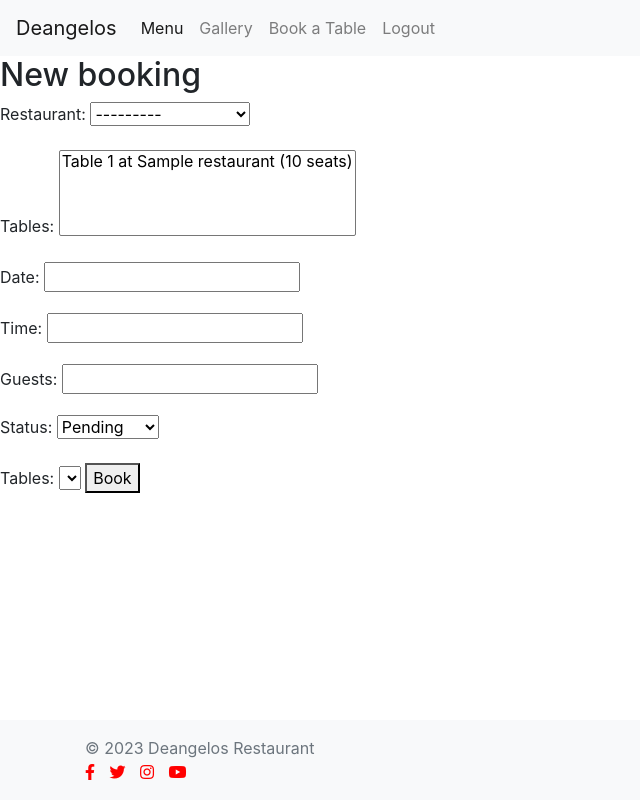
After one commit to PajoHack/restaurant-booking-system-PP4, a Django app: page /new/ in a window 1280 px wide. The commit adds this page. Shown: the whole page, without its empty margins (0-640 px from the left). Run offline with Django 3.2, Linux system fonts and the light colour scheme; a user stored in the database is signed in; tables that the repository leaves empty hold one stand-in row (values such as "Sample post"); lists and menus that the app fills with data are empty; some libraries are stand-ins or nearby versions.

Commit message:
Create new booking form, add validation to only allow logged in users to make access the form

```diff
--- /dev/null
+++ b/bookings/forms.py
@@ -0,0 +1,7 @@
+from django import forms
+from .models import Booking
+
+class BookingForm(forms.ModelForm):
+    class Meta:
+        model = Booking
+        fields = ['restaurant', 'tables', 'date', 'time', 'guests', 'status']
--- a/bookings/models.py
+++ b/bookings/models.py
@@ -21,9 +21,11 @@ class Restaurant(models.Model):
 class Table(models.Model):
     restaurant = models.ForeignKey(Restaurant, on_delete=models.CASCADE)
     table_number = models.IntegerField()
+    seats = models.IntegerField(default=4)
 
     def __str__(self):
-        return f"Table {self.table_number} at {self.restaurant.name}"
+        return f"Table {self.table_number} at {self.restaurant.name} ({self.seats} seats)"
+
 
 
 class Booking(models.Model):
@@ -35,7 +37,7 @@ class Booking(models.Model):
 
     user = models.ForeignKey(User, on_delete=models.CASCADE)
     restaurant = models.ForeignKey(Restaurant, on_delete=models.CASCADE)
-    table = models.ForeignKey(Table, on_delete=models.CASCADE)
+    tables = models.ManyToManyField(Table)
     date = models.DateField()
     time = models.TimeField()
     guests = models.IntegerField()
@@ -67,10 +69,8 @@ class Profile(models.Model):
     user = models.OneToOneField(User, on_delete=models.CASCADE)
 
     @receiver(post_save, sender=User)
-    def create_user_profile(sender, instance, created, **kwargs):
+    def create_or_update_user_profile(sender, instance, created, **kwargs):
         if created:
             Profile.objects.create(user=instance)
-
-    @receiver(post_save, sender=User)
-    def save_user_profile(sender, instance, **kwargs):
-        instance.profile.save()
+        else:
+            instance.profile.save()
--- a/bookings/urls.py
+++ b/bookings/urls.py
@@ -1,4 +1,5 @@
 from django.urls import path
+from . import views
 from .views import (RestaurantListView,
                     RestaurantDetailView, RestaurantCreateView,
                     RestaurantUpdateView, RestaurantDeleteView, MenuListView, ProfileDetailView)
@@ -12,4 +13,5 @@ urlpatterns = [
     path('restaurant/<int:pk>/delete/', RestaurantDeleteView.as_view(), name='restaurant_delete'),
     path('menu/', MenuListView.as_view(), name='menu'),
     path('accounts/profile/', ProfileDetailView.as_view(), name='profile'),
+    path('new/', views.BookingCreateView.as_view(), name='booking_new'),
 ]
--- a/bookings/views.py
+++ b/bookings/views.py
@@ -1,15 +1,15 @@
 from django.shortcuts import render
 from django.views.generic import ListView, DetailView, CreateView, UpdateView, DeleteView
-from .models import Restaurant, Table, Booking, MenuItem
+from .models import Restaurant, Table, Booking, MenuItem, Profile
 from django.urls import reverse_lazy
 from django.contrib.auth.forms import UserCreationForm
-from django.urls import reverse_lazy
 from django.views import generic
-from .models import Booking
 from django.contrib.auth.decorators import login_required
 from django.views.generic import DetailView
 from django.contrib.auth.mixins import LoginRequiredMixin
-from .models import Profile
+from .forms import BookingForm
+from django.views import View
+from django.utils.decorators import method_decorator
 
 # Create your views here.
 
@@ -55,8 +55,6 @@ class ProfileDetailView(LoginRequiredMixin, DetailView):
     def get_object(self, queryset=None):
         return self.request.user.profile
 
-
-
 # Booking Views
 
 class BookingListView(ListView):
@@ -67,10 +65,21 @@ class BookingDetailView(DetailView):
     model = Booking
     template_name = 'booking_detail.html'
 
-class BookingCreateView(CreateView):
-    model = Booking
-    template_name = 'booking_new.html'
-    fields = ('user', 'restaurant', 'table', 'date', 'time', 'guests', 'status')
+
+@method_decorator(login_required, name='dispatch')
+class BookingCreateView(View):
+    def get(self, request):
+        form = BookingForm(initial={'user': request.user})
+        return render(request, 'booking_new.html', {'form': form})
+
+    def post(self, request):
+        form = BookingForm(request.POST)
+        if form.is_valid():
+            form.save()
+            return redirect('booking_list')
+
+        return render(request, 'booking_new.html', {'form': form})
+
 
 class BookingUpdateView(UpdateView):
     model = Booking
--- a/deangelos/urls.py
+++ b/deangelos/urls.py
@@ -24,5 +24,5 @@ urlpatterns = [
     path('accounts/', include('django.contrib.auth.urls')),
     path('signup/', SignUpView.as_view(), name='signup'),
     path('login/', auth_views.LoginView.as_view(template_name='registration/login.html'), name='login'),
-    path('logout/', auth_views.LogoutView.as_view(), name='logout'),
+    path('logout/', auth_views.LogoutView.as_view(next_page='home'), name='logout'),
 ]
--- a/templates/base.html
+++ b/templates/base.html
@@ -24,12 +24,22 @@
         <li class="nav-item">
           <a class="nav-link" href="#">Gallery</a>
         </li>
+        {% if request.user.is_authenticated %}
+            <li class="nav-item">
+                <a class="nav-link" href="{% url 'booking_new' %}">Book a Table</a>
+            </li>
+            <li class="nav-item">
+                <a class="nav-link" href="{% url 'logout' %}">Logout</a>
+            </li>
+        {% else %}
             <li class="nav-item">
                 <a class="nav-link" href="{% url 'login' %}">Login</a>
             </li>
+        {% endif %}
       </ul>
     </div>
   </nav>
+
 
     <main class="flex-grow-1">
 
--- /dev/null
+++ b/templates/booking_new.html
@@ -0,0 +1,16 @@
+{% extends "base.html" %}
+
+{% block content %}
+  <h2>New booking</h2>
+  <form method="post">
+    {% csrf_token %}
+    {{ form.as_p }}
+    <label for="tables">Tables:</label>
+    <select name="tables" id="tables">
+      {% for table in tables %}
+        <option value="{{ table.id }}">{{ table }}</option>
+      {% endfor %}
+    </select>
+    <button type="submit">Book</button>
+  </form>
+{% endblock %}
--- a/templates/profile.html
+++ b/templates/profile.html
@@ -12,4 +12,5 @@
   {% empty %}
     <p>No bookings yet.</p>
   {% endfor %}
+  <p><a href="{% url 'logout' %}">Logout</a></p>
 {% endblock %}
```
Also changed, not shown: bookings/admin.py (+6 -1 lines), bookings/migrations/0007_auto_20230621_1302.py (added), bookings/migrations/0008_rename_table_booking_tables.py (added), bookings/migrations/0009_table_seats.py (added), templates/registration/logout.html (added). Lines whose indentation alone changed are shown as unchanged.
